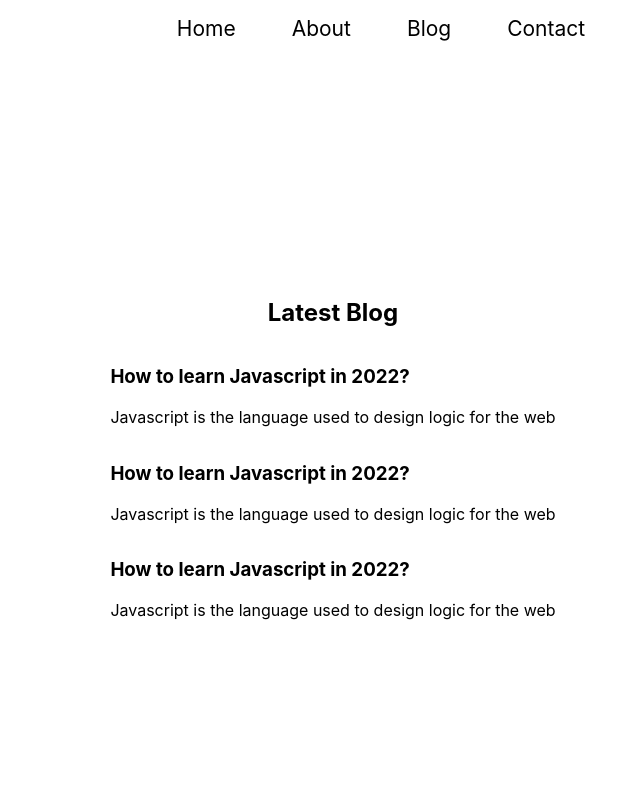
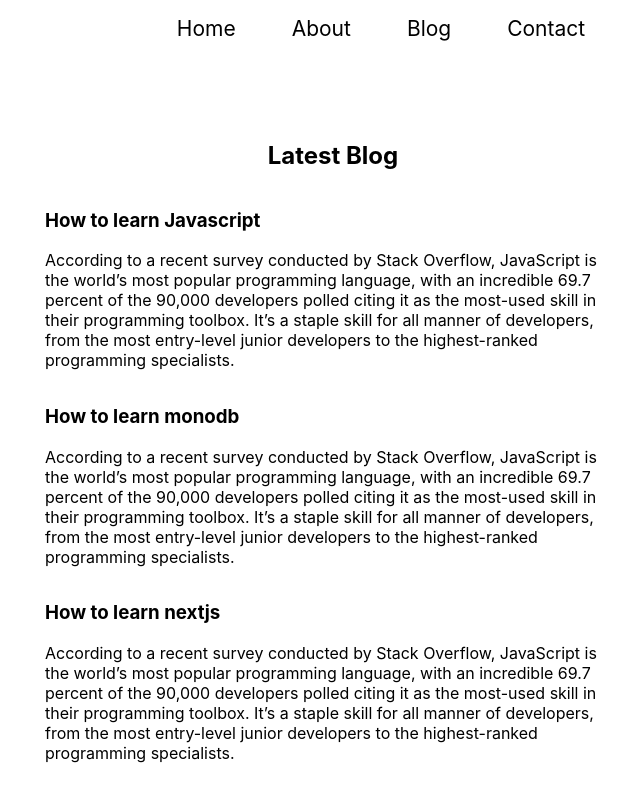
Before and after one commit to shashik962/hunting-blog, a Next.js app: page /blog in a window 1280 px wide. Shown: the top 799 px of the page, without its empty margins (307-947 px from the left). Built offline with nearby package versions, Linux system fonts and the light colour scheme.

Commit message:
Using the API Endpoints | NextJs Tutorial for Beginners #19

```diff
--- a/blogdata/how-to-learn-javascript.json
+++ b/blogdata/how-to-learn-javascript.json
@@ -1,5 +1,6 @@
 {
     "title": "How to learn Javascript",
     "content": "According to a recent survey conducted by Stack Overflow, JavaScript is the world’s most popular programming language, with an incredible 69.7 percent of the 90,000 developers polled citing it as the most-used skill in their programming toolbox. It’s a staple skill for all manner of developers, from the most entry-level junior developers to the highest-ranked programming specialists. ",
-    "author": "Brendan Eich"
+    "author": "Brendan Eich",
+    "slug": "how-to-learn-js"
 }
--- a/blogdata/how-to-learn-monodb.json
+++ b/blogdata/how-to-learn-monodb.json
@@ -1,5 +1,6 @@
 {
     "title": "How to learn monodb",
     "content": "According to a recent survey conducted by Stack Overflow, JavaScript is the world’s most popular programming language, with an incredible 69.7 percent of the 90,000 developers polled citing it as the most-used skill in their programming toolbox. It’s a staple skill for all manner of developers, from the most entry-level junior developers to the highest-ranked programming specialists. ",
-    "author": "Brendan Eich"
+    "author": "Brendan Eich",
+    "slug": "how-to-learn-mongodb"
 }
--- a/blogdata/how-to-learn-nextjs.json
+++ b/blogdata/how-to-learn-nextjs.json
@@ -1,5 +1,6 @@
 {
     "title": "How to learn nextjs",
     "content": "According to a recent survey conducted by Stack Overflow, JavaScript is the world’s most popular programming language, with an incredible 69.7 percent of the 90,000 developers polled citing it as the most-used skill in their programming toolbox. It’s a staple skill for all manner of developers, from the most entry-level junior developers to the highest-ranked programming specialists. ",
-    "author": "Brendan Eich"
+    "author": "Brendan Eich",
+    "slug": "how-to-learn-nextjs"
 }
--- a/blogdata/how-to-learn-nodejs.json
+++ b/blogdata/how-to-learn-nodejs.json
@@ -1,5 +1,6 @@
 {
     "title": "How to learn nodejs",
     "content": "According to a recent survey conducted by Stack Overflow, JavaScript is the world’s most popular programming language, with an incredible 69.7 percent of the 90,000 developers polled citing it as the most-used skill in their programming toolbox. It’s a staple skill for all manner of developers, from the most entry-level junior developers to the highest-ranked programming specialists. ",
-    "author": "Brendan Eich"
+    "author": "Brendan Eich",
+    "slug": "how-to-learn-nodejs"
 }
--- a/blogdata/how-to-learn-typescript.json
+++ b/blogdata/how-to-learn-typescript.json
@@ -1,5 +1,6 @@
 {
     "title": "How to learn typescript",
     "content": "According to a recent survey conducted by Stack Overflow, JavaScript is the world’s most popular programming language, with an incredible 69.7 percent of the 90,000 developers polled citing it as the most-used skill in their programming toolbox. It’s a staple skill for all manner of developers, from the most entry-level junior developers to the highest-ranked programming specialists. ",
-    "author": "Brendan Eich"
+    "author": "Brendan Eich",
+    "slug": "how-to-learn-typescript"
 }
--- a/pages/api/blog.js
+++ /dev/null
@@ -1,10 +0,0 @@
-// Next.js API route support: https://nextjs.org/docs/api-routes/introduction
-import * as fs from 'fs';
-
-export default function handler(req, res) {
-  fs.readdir("blogdata", (err, data) => {
-    console.log(data);
-    res.status(200).json(data)
-  })
-
-}
--- /dev/null
+++ b/pages/api/blogs.js
@@ -0,0 +1,26 @@
+// Next.js API route support: https://nextjs.org/docs/api-routes/introduction
+import * as fs from 'fs';
+
+export default async function handler(req, res) {
+  let data = await fs.promises.readdir('blogdata');
+  let myfile;
+  let allBlogs = [];
+  for(let i = 0; i < data.length; i++) {
+    const item = data[i];
+    myfile = await fs.promises.readFile(('blogdata/'+item), 'utf-8');
+    console.log(myfile);
+    allBlogs.push(JSON.parse(myfile));
+  }
+  res.status(200).json(allBlogs);
+  // fs.promises.readdir("blogdata", (err, data) => {
+  //   console.log(data);
+  //   let allBlogs = [];
+  //   data.forEach(item => {
+  //     fs.readFile(('blogdata/'+ item), (d) => {
+  //       allBlogs.push(d);
+  //     })
+  //   });
+  //   res.status(200).json(allBlogs)
+  // })
+
+}
--- a/pages/blog.js
+++ b/pages/blog.js
@@ -1,15 +1,36 @@
-import React from 'react'
+import React, { useEffect, useState } from 'react'
 import styles from "../styles/Blog.module.css"
 import Link  from 'next/link';
 
 // Step 1: Collect all the files from blogdata directory
 // Step 2: Iterate through the and Display them
 function Blog() {
+  const [blogs, setBlogs] = useState([]);
+  useEffect(() => {
+      console.log('useEffect is running!');
+      fetch('http://localhost:3001/api/blogs').then((a) => {
+        return a.json();
+      }).then((parsed) => {
+          console.log(parsed);
+          setBlogs(parsed);
+      });
+  }, [])
   return (
     <div className={styles.container}>
         <main className={styles.main} >
-              <h2>Latest Blog</h2>
-              <div className={styles.blogItemh1}>
+        <h2>Latest Blog</h2>
+            {blogs.map((blogitem) => {
+              return (
+                <div  key={blogitem.title}>
+                  <Link href={`/blogpost/${blogitem.slug}`} >
+                    <h3 className={styles.blogItemh3}>{blogitem.title}</h3>
+                    <p className={styles.blogItemp}>{blogitem.content.substr(0,400)}</p>
+                  </Link>
+                </div>
+              )
+            })}
+
+              {/* <div className={styles.blogItemh1}>
                 <Link href={'/blogpost/learn-javascript'} >
                   <h3>How to learn Javascript in 2022?</h3>
                   <p>Javascript is the language used to design logic for the web</p>
@@ -22,7 +43,7 @@ function Blog() {
               <div className='blogItem'>
                 <h3>How to learn Javascript in 2022?</h3>
                 <p>Javascript is the language used to design logic for the web</p>
-              </div>
+              </div> */}
           </main>
     </div>
 
--- a/styles/Blog.module.css
+++ b/styles/Blog.module.css
@@ -12,6 +12,9 @@
    align-items: center;
  }
 
- .blogItemh1 {
+ .blogItemh3 {
    cursor: pointer;
  }
+ .blogItemp {
+     max-width: 45vw;;
+ }
```
